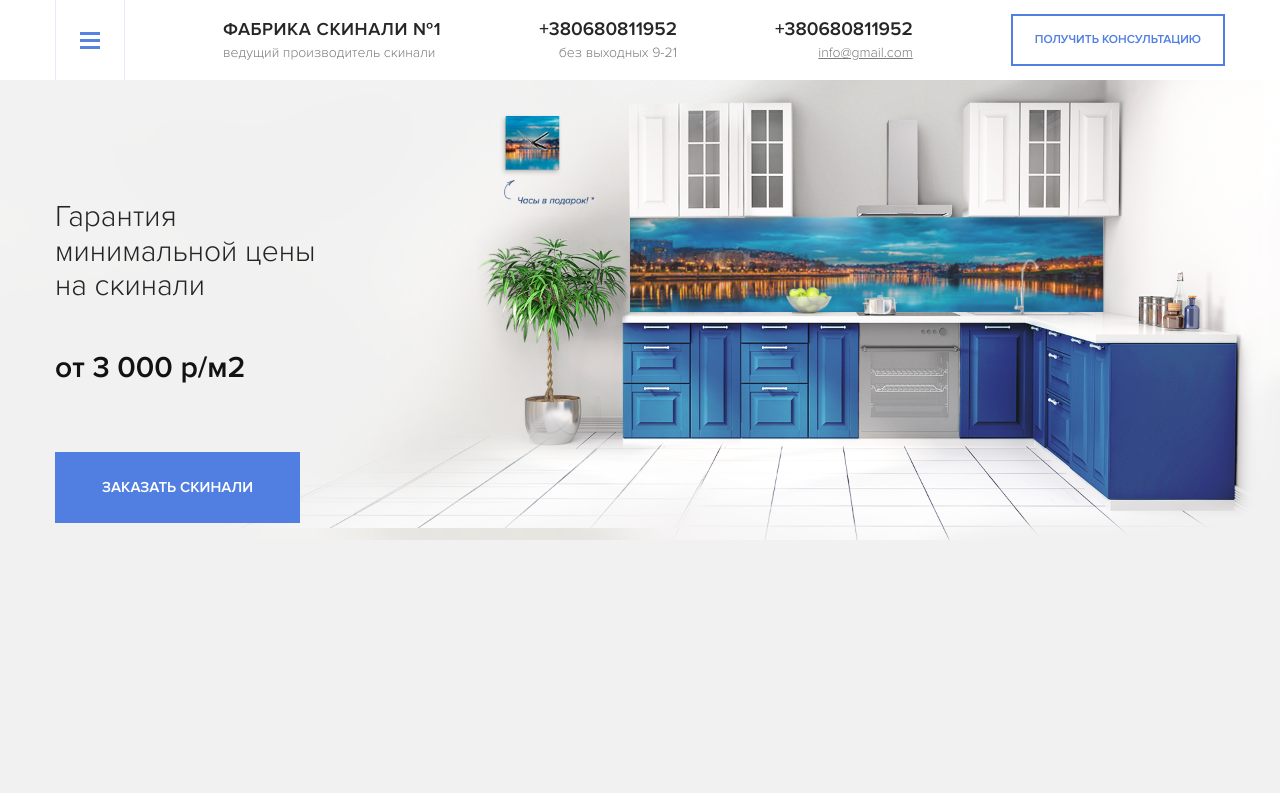
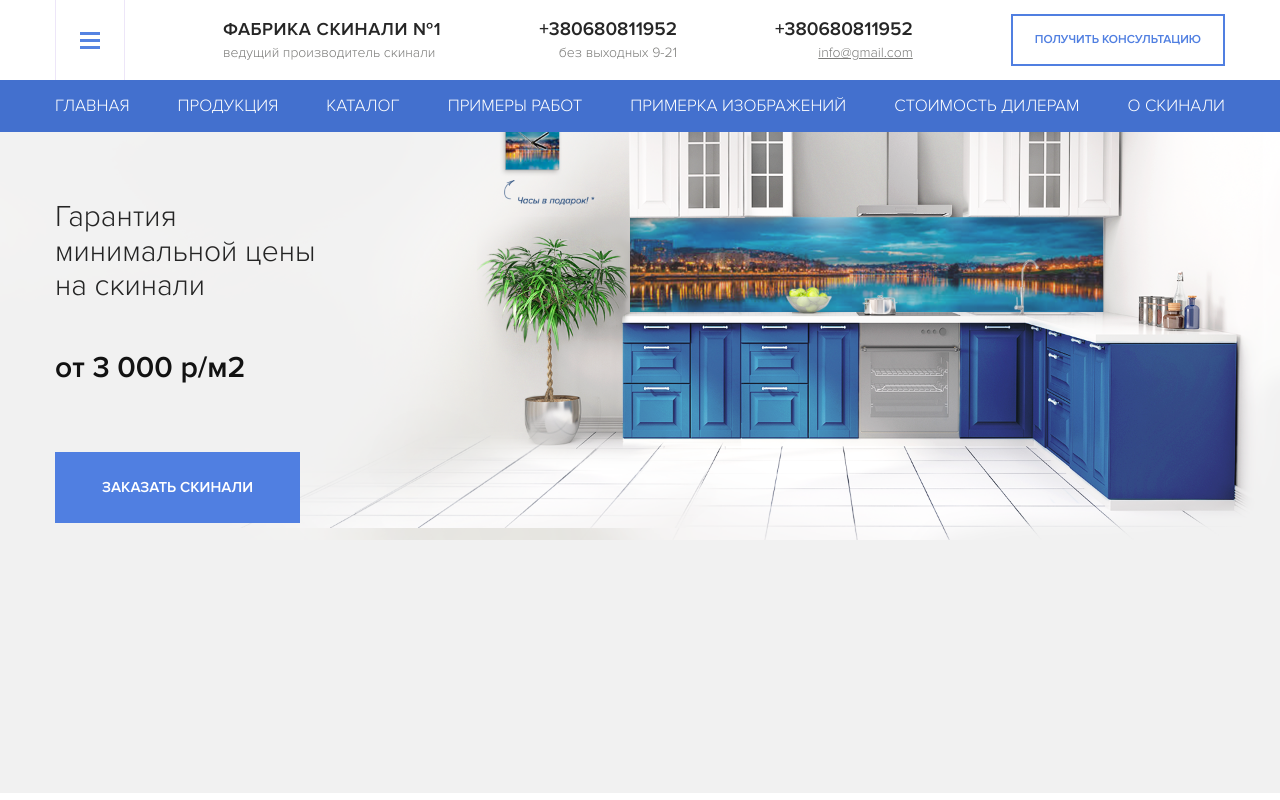
Before and after one commit to Max98002/skinali, a plain HTML site: page index.html in a window 1280 px wide. Both pictures are taken after a click on the button 90 px from the left and 40 px from the top of the page. Drawn offline with Linux system fonts and the light colour scheme.

Commit message:
Написав скрипт для меню

```diff
--- a/index.html
+++ b/index.html
@@ -69,6 +69,8 @@
     <!-- /.hero -->
   </header>
   <!-- /.header -->
+
+  <script src="./js/script.js"></script>
 </body>
 
 </html>
--- /dev/null
+++ b/js/script.js
@@ -0,0 +1,12 @@
+document.addEventListener('DOMContentLoaded', () => {
+
+  const menuButton = document.getElementById('menu-button'),
+      menu = document.getElementById('menu');
+
+  const openMenu = () => {
+    menu.classList.toggle('menu_active');
+  }
+
+  menuButton.addEventListener('click', openMenu);
+
+})
```
